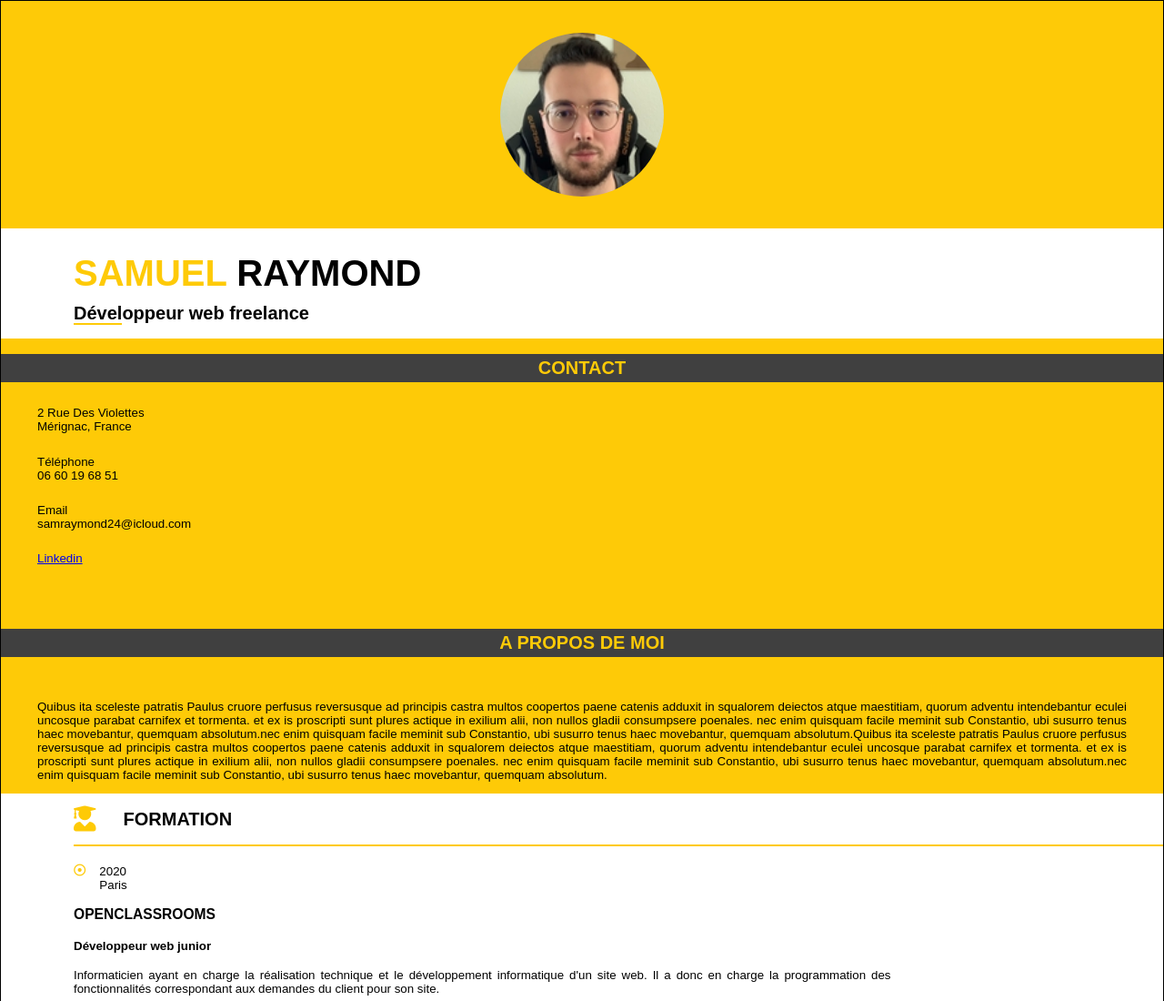
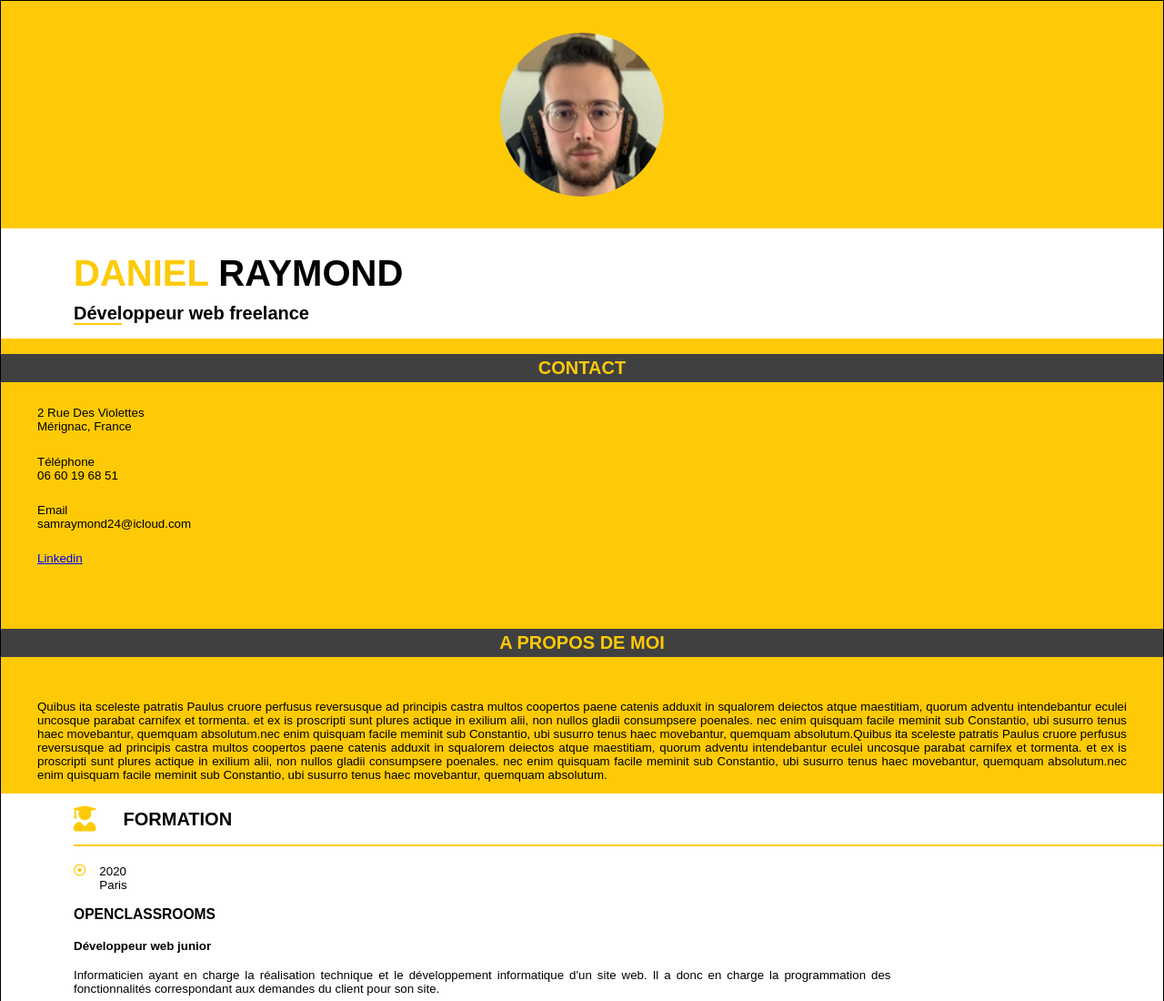
Before and after one commit to samdedi24/P2_Raymond_Samuel, a plain HTML site: page index.html in a window 1280 px wide. Shown: the top 1100 px of the page at 91% size. Drawn offline with Linux system fonts and the light colour scheme.

Commit message:
modifname

```diff
--- a/index.html
+++ b/index.html
@@ -11,7 +11,7 @@
 		<header>
 			<div class="photo"><img src="head2.jpg" alt="photo d'identitée"></div>
 			<div class="name">
-				<h1><span class="pseudo">SAMUEL</span> RAYMOND</h1>
+				<h1><span class="pseudo">DANIEL</span> RAYMOND</h1>
 				<h2><span class="line">Dével</span>oppeur web freelance</h2>
 			</div>
 		</header>
```
